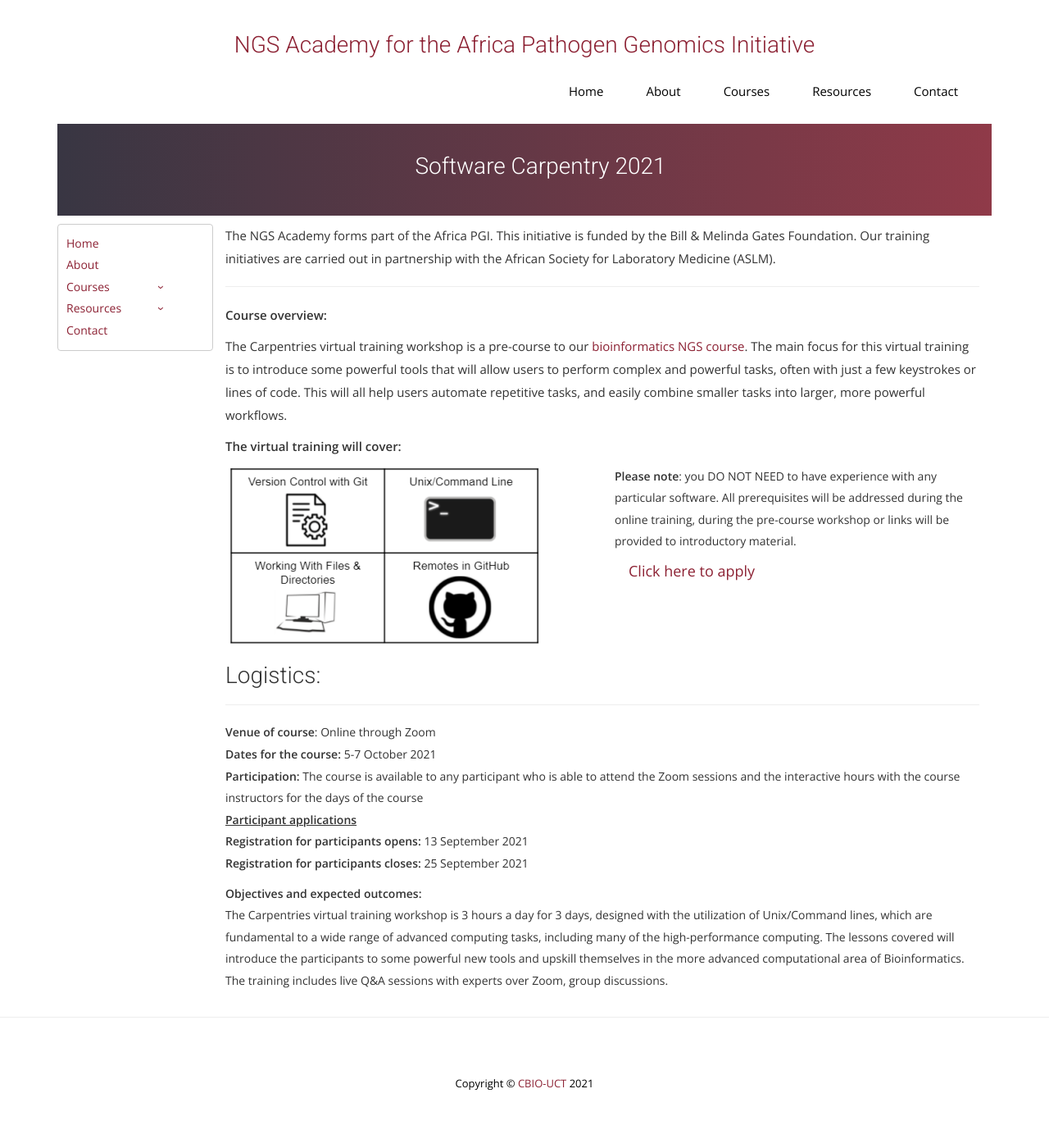
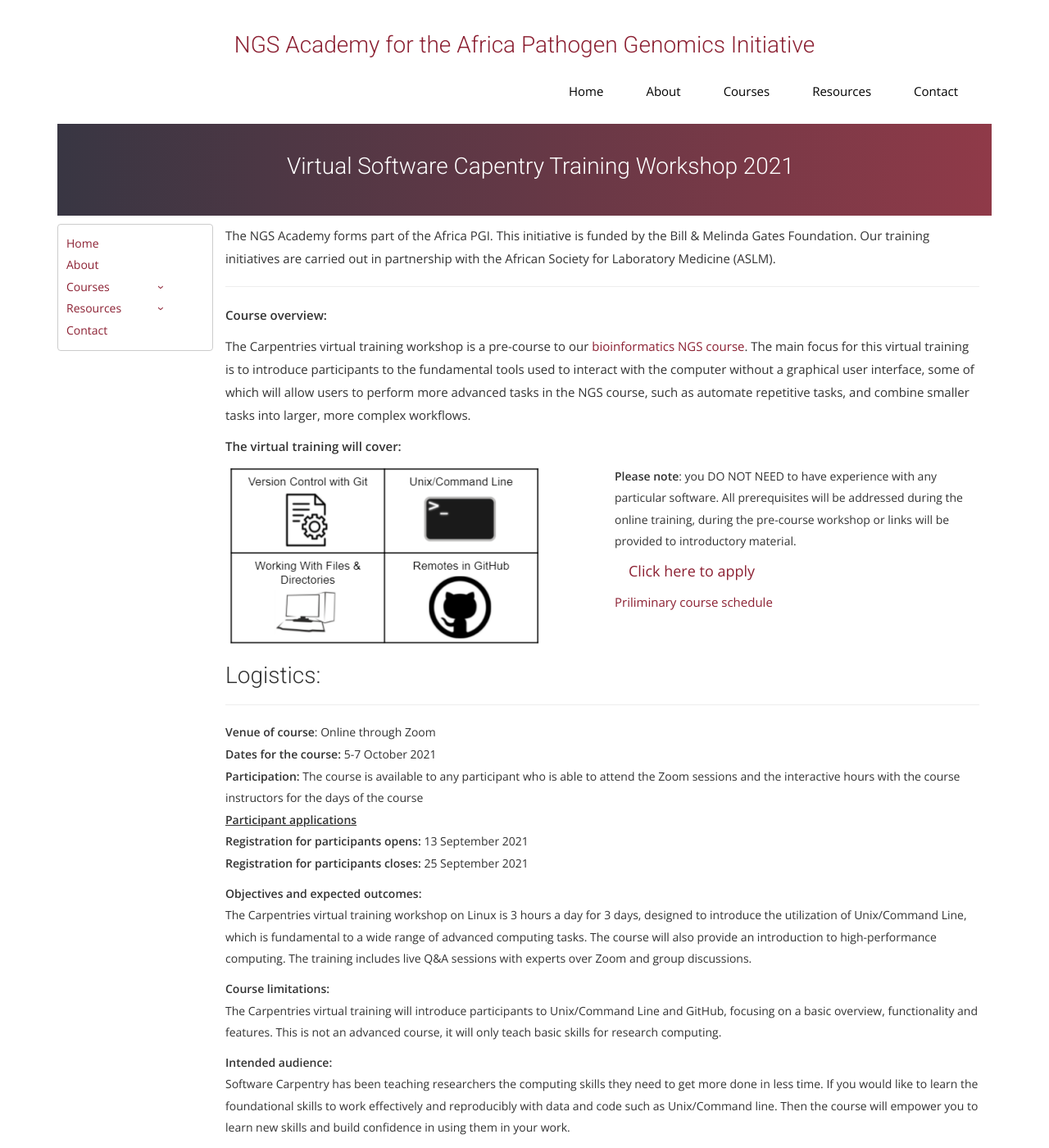
Before and after one commit to uct-cbio/ngs-academy, a Jekyll site: the page built from _posts/2021-09-01-Software-Capentries-Course-2021.md, in a window 1280 px wide and 1400 px high. Shown: the whole window at 82% size. Built offline with Jekyll 4.4.1, drawn with Linux system fonts in a browser that asks for light colours; nearby versions of some CDN libraries; some web fonts are replaced; comment, search, counter and statistics services are not loaded; some of the changed text lies outside the part shown.

Commit message:
updated upcoming two courses

```diff
--- a/_posts/2021-09-01-Software-Capentries-Course-2021.md
+++ b/_posts/2021-09-01-Software-Capentries-Course-2021.md
@@ -1,6 +1,6 @@
 ---
 layout: default
-title:  "Software carpentry 2021"
+title:  "Virtual software capentry training workshop 2021"
 date: 2021-08-31
 main_menu: courses
 permalink: /:year/:title
@@ -19,7 +19,7 @@
 
 <p align="left"><b >Course overview:</b></p>
 
- <p align="left"> The Carpentries virtual training workshop is a pre-course to our <a href="{{ site.baseurl }}2021/SARS-CoV-2-NGS-Bioinformatics-Course-2021" target="_blank"> bioinformatics NGS course</a>. The main focus for this virtual training is to introduce some powerful tools that will allow users to perform complex and powerful tasks, often with just a few keystrokes or lines of code. This will all help users automate repetitive tasks, and easily combine smaller tasks into larger, more powerful workflows.
+ <p align="left"> The Carpentries virtual training workshop is a pre-course to our <a href="{{ site.baseurl }}2021/SARS-CoV-2-NGS-Bioinformatics-Course-2021" target="_blank"> bioinformatics NGS course</a>. The main focus for this virtual training is to introduce participants to the fundamental tools used to interact with the computer without a graphical user interface, some of which will allow users to perform more advanced tasks in the NGS course, such as automate repetitive tasks, and combine smaller tasks into larger, more complex workflows.
  <p>
 
 
@@ -36,6 +36,10 @@
     <div>
     <b>Please note</b>: you DO NOT NEED to have experience with any particular software. All prerequisites will be addressed during the online training, during the pre-course workshop or links will be provided to introductory material. <br>
 <a class="btn btn-secondary btn-lg" href="https://redcap.h3abionet.org/redcap/surveys/?s=C787XMMYNA" role="button" target="_blank">Click here to apply</a>
+
+<p><a href="https://verena90.github.io/2021-10-05-online-NGS_Academy/" target="_blank">Priliminary course schedule</a></p>
+
+
     </div>
     </div>
   </div>
@@ -72,10 +76,28 @@
 <b>Objectives and expected outcomes:</b>
 
 <ol>
-<li>The Carpentries virtual training workshop is 3 hours a day for 3 days, designed with the utilization of
-Unix/Command lines, which are fundamental to a wide range of advanced computing tasks, including
-many of the high-performance computing. The lessons covered will introduce the participants to some
-powerful new tools and upskill themselves in the more advanced computational area of Bioinformatics.
-The training includes live Q&A sessions with experts over Zoom, group discussions.</li>
+<li>The Carpentries virtual training workshop on Linux is 3 hours a day for 3 days, designed to introduce the utilization of Unix/Command Line, which is fundamental to a wide range of advanced computing tasks. The course will also provide an introduction to high-performance computing. The training includes live Q&A sessions with experts over Zoom and group discussions.</li>
 
 </ol>
+
+<b>Course limitations:</b>
+
+<ol>
+<li>The Carpentries virtual training will introduce participants to Unix/Command Line and GitHub, focusing on a basic overview, functionality and features. This is not an advanced course, it will only teach basic skills for research computing.</li>
+
+</ol>
+
+<b>Intended audience:</b>
+
+<ol>
+<li>
+Software Carpentry has been teaching researchers the computing skills they need to get more done in less time. If you would like to learn the foundational skills to work effectively and reproducibly with data and code such as Unix/Command line. Then the course will empower you to learn new skills and build confidence in using them in your work.</li>
+
+</ol>
+<ol>
+<li><b>Training partners include:</b> UCT, CBIO-H3ABioNet</li>
+
+
+
+<!-- <li><b>Notification date for successful Applicants:</b> </li> -->
+</ol>
```
Also changed, not shown: _posts/2021-08-03-SARS-CoV-2-NGS-Bioinformatics-Course-2021.md (+1 -1 lines).
